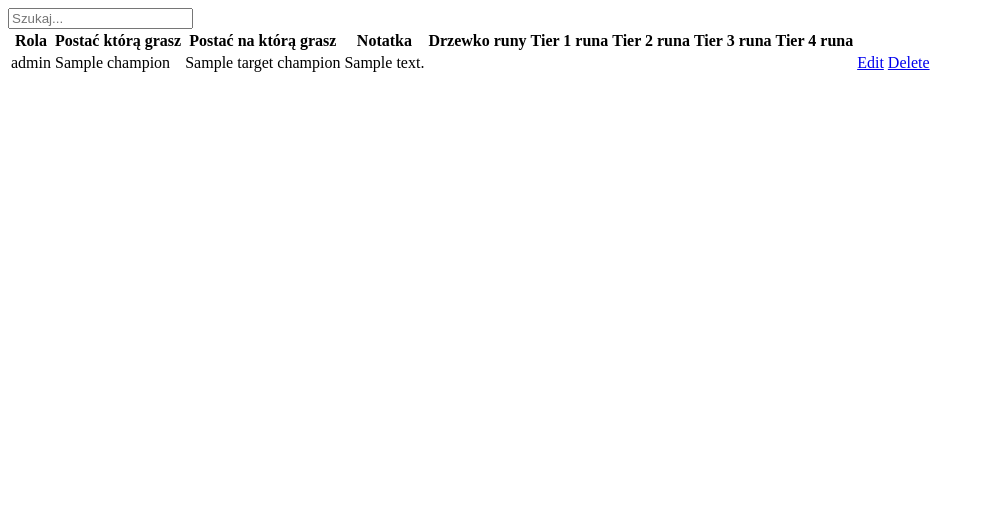
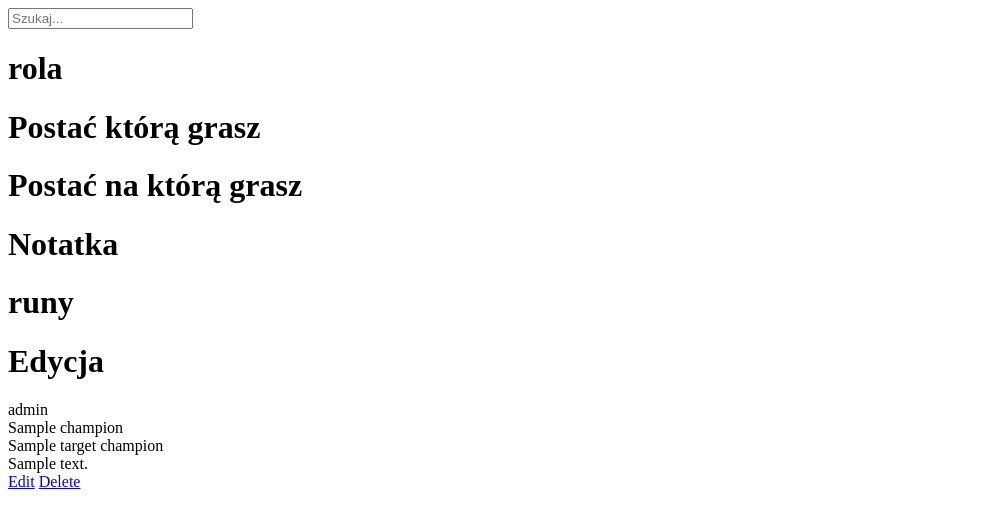
Before and after one commit to Bartek2515/lol_page, a Symfony app: template templates/notes/notes.html.twig in a window 1280 px wide. Shown: the top 528 px of the page, without its empty margins (0-985 px from the left). Run offline with Twig, Linux system fonts and the light colour scheme; the template is opened without the code that fills it: most values are stand-ins (such as "Sample title", 1, 10 or a date in 2020); some libraries are stand-ins or nearby versions.

Commit message:
naprawione wyszukiwanie

```diff
--- a/assets/controllers/search_controller.js
+++ b/assets/controllers/search_controller.js
@@ -14,7 +14,7 @@ export default class extends Controller {
         items.forEach(item => {
           const value = item.dataset.searchValue.toLowerCase();
           console.log("Value:", value, "Includes query?", value.includes(query));
-          item.style.display = value.includes(query) ? "block" : "none";
+          item.style.display = value.includes(query) ? "grid" : "none";
         });
     }
 }
--- a/templates/notes/notes.html.twig
+++ b/templates/notes/notes.html.twig
@@ -15,7 +15,8 @@
          data-action="input->search#filter"
          placeholder="Szukaj...">
 
-    <table class="border border-gray-300">
+
+    {# <table class="border border-gray-300">
         <thead>
             <tr>
                 <th class="p-2 border border-gray-300">Rola</th>
@@ -78,6 +79,54 @@
         </tr>
         {% endfor %}
         </tbody>
-    </table>
+    </table> #}
+    <div class="flex-row">
+        <div class="grid grid-cols-8">
+            <div class="border">
+                <h1>rola</h1>
+            </div>
+            <div class="border">
+                <h1>Postać którą grasz</h1>
+            </div>
+            <div class="border">
+                <h1>Postać na którą grasz</h1>
+            </div>
+            <div class="col-span-3 border ">
+                <h1>Notatka</h1>
+            </div>
+            <div class="border">
+                <h1>runy</h1>
+            </div>
+            <div class="border">
+                <h1>Edycja</h1>
+            </div>
+        </div>
+        {% for item in counterGuides %}
+            <div class="grid grid-cols-8" data-search-value="{{item.counterGuide.role ~ " " ~ item.counterGuide.champion.name ~ " " ~ item.counterGuide.targetChampion.name ~ " " ~ item.counterGuide.notes}}">
+                <div class="border">
+                    {{ item.counterGuide.role }}
+                </div>
+                <div class="border">
+                    {{ item.counterGuide.champion.name }}
+                </div>
+                <div class="border">
+                   {{ item.counterGuide.targetChampion.name }}
+                </div>
+                <div class="col-span-3 border">
+                    {{ item.counterGuide.notes }}
+                </div>
+                <div class="border">
+                    {{ item.runes[0].name }}
+                    {{ item.runes[1].name }}
+                    {{ item.runes[2].name }}
+                    {{ item.runes[3].name }}
+                </div>
+                <div class="border">
+                    <a href="{{ path('app_edit_counter_guide', {'id': item.counterGuide.id}) }}">Edit</a>
+                    <a href="{{ path('app_delete_counter_guide', {'id': item.counterGuide.id}) }}">Delete</a>
+                </div>
+            </div>
+        {% endfor %}
+    </div>
 </div>
 {% endblock %}
```
Also changed, not shown: templates/base.html.twig (+1 -0 lines).
